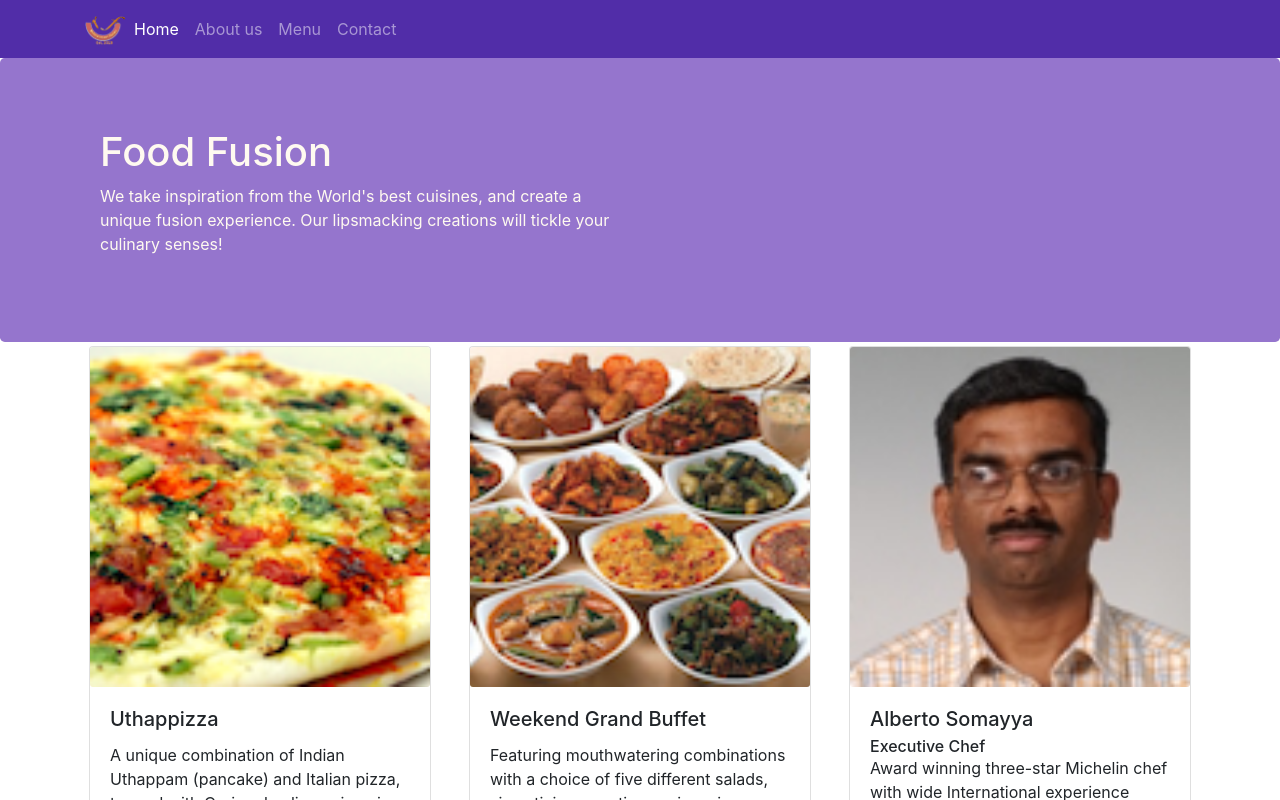
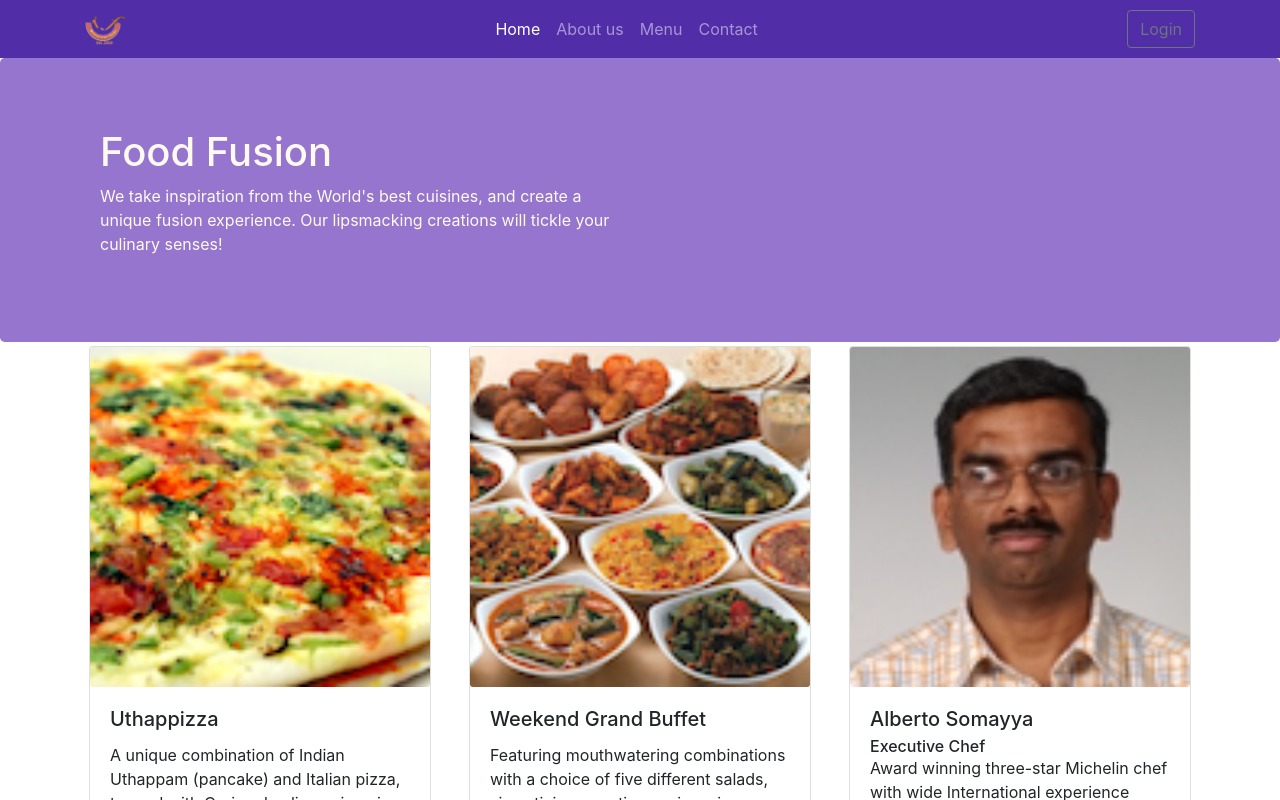
Before and after one commit to kamranhasan/React-Menu-App, a React (Create React App) app: page /home in a window 1280 px wide. Shown: the top 800 px of the page. Built offline with nearby package versions, Linux system fonts and the light colour scheme; the HTML template or start-up script is replaced by a standard one.

Commit message:
Uncontrolled form with Login functionality added

```diff
--- a/src/Components/HeaderComponent.js
+++ b/src/Components/HeaderComponent.js
@@ -1,5 +1,5 @@
 import React, { Component } from 'react';
-import { Navbar, NavbarBrand,Nav,NavbarToggler,Collapse,NavItem, Jumbotron } from "reactstrap";
+import { Navbar, NavbarBrand,Nav,NavbarToggler,Button,Collapse,Form,FormGroup,Label,Input,NavItem, Jumbotron,Modal,ModalBody,ModalHeader } from "reactstrap";
 import { NavLink } from 'react-router-dom';
 
 class Header extends Component{
@@ -7,8 +7,11 @@
         super(props);
         this.state = {
             isNavOpen: false,
+            isModalOpen: false,
         }
         this.toggleNav = this.toggleNav.bind(this);
+        this.toggleModal = this.toggleModal.bind(this);
+        this.handleLogin = this.handleLogin.bind(this);
     }
     toggleNav(){
         this.setState(
@@ -17,7 +20,18 @@
         }
         );
     }
-
+    toggleModal(){
+        this.setState(
+            {
+                isModalOpen: !this.state.isModalOpen,
+            }
+            );
+    }
+    handleLogin(event){
+        this.toggleModal();
+        alert('Username: '+ this.username.value + 'Password: '+ this.password.value + 'Remember: '+ this.remember.value);
+        event.preventDefault();
+    }
     render(){
         return(
             <>
@@ -28,7 +42,7 @@
                 <img src='assets/images/logo.png' width='41' height='30' alt="Food Fusion"/>
             </NavbarBrand>
             <Collapse isOpen={this.state.isNavOpen} navbar>
-            <Nav navbar>
+            <Nav className='ml-auto' navbar>
                 <NavItem>
                     <NavLink className='nav-link' to="/home">
                         <span className='fa fa-home fa-lg'></span>
@@ -54,6 +68,13 @@
                     </NavLink>
                 </NavItem>
             </Nav>
+            <Nav className='ml-auto' navbar>
+                <NavItem>
+                    <Button outline onClick={this.toggleModal}>
+                        <span className='fa fa-sign-in fa-lg'>Login</span>
+                    </Button>
+                </NavItem>
+            </Nav>
             </Collapse>
             </div>
         </Navbar>
@@ -67,6 +88,28 @@
                 </div>
             </div>
         </Jumbotron>
+        <Modal isOpen={this.state.isModalOpen} toggle={this.toggleModal}>
+            <ModalHeader>Login</ModalHeader>
+            <ModalBody>
+                <Form onSubmit={this.handleLogin}>
+                    <FormGroup>
+                        <Label htmlFor='username'>Username</Label>
+                        <Input type='text' id='username' name='username' innerRef={(input)=> this.username=input}/>
+                    </FormGroup>
+                    <FormGroup>
+                        <Label htmlFor='password'>Password</Label>
+                        <Input type='password' id='password' name='password' innerRef={(input)=> this.password=input}/>
+                    </FormGroup>
+                    <FormGroup check>
+                        <Label check>
+                            <Input type='checkbox' name='remember' innerRef={(input)=> this.remember=input}/>
+                            Remember me
+                        </Label>
+                    </FormGroup>
+                    <Button type='submit' value='submit' color='primary'>Login</Button>
+                </Form>
+            </ModalBody>
+        </Modal>
             </>
         );
     }
```
